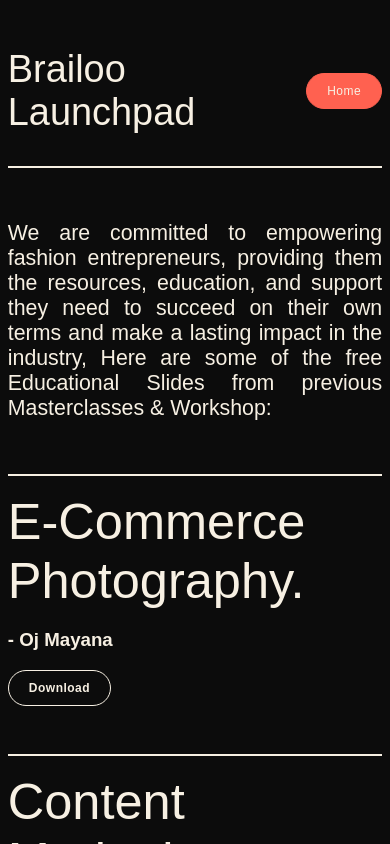
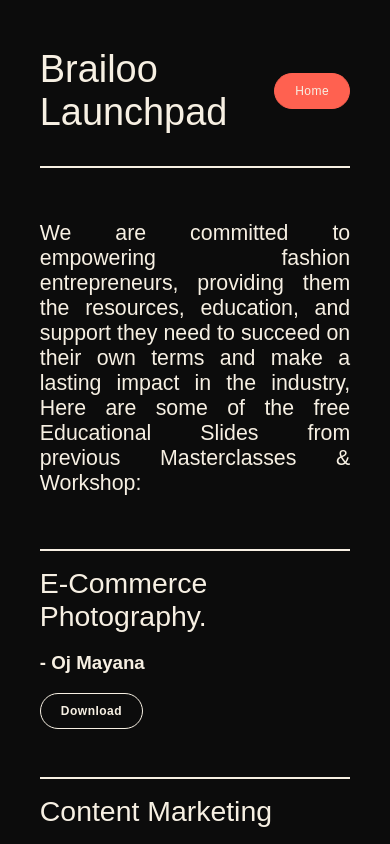
Before and after one commit to Night-Prime/Brailoo-Scroll-MVP, a website: page pages/resource.html in a window 390 px wide. Drawn offline with nearby package versions, Linux system fonts and the light colour scheme; a web font is replaced by a local one.

Commit message:
making it responsive

```diff
--- a/style/style.css
+++ b/style/style.css
@@ -961,8 +961,15 @@
 
 
 @media screen and (max-width: 475px) {
+    .resources-inner {
+        margin-inline: 2rem;
+    }
 
     .resources-header h1 {
         font-size: var(--h4);
     }
+
+    .resource h1 {
+        font-size: var(--h5);
+    }
 }
```
